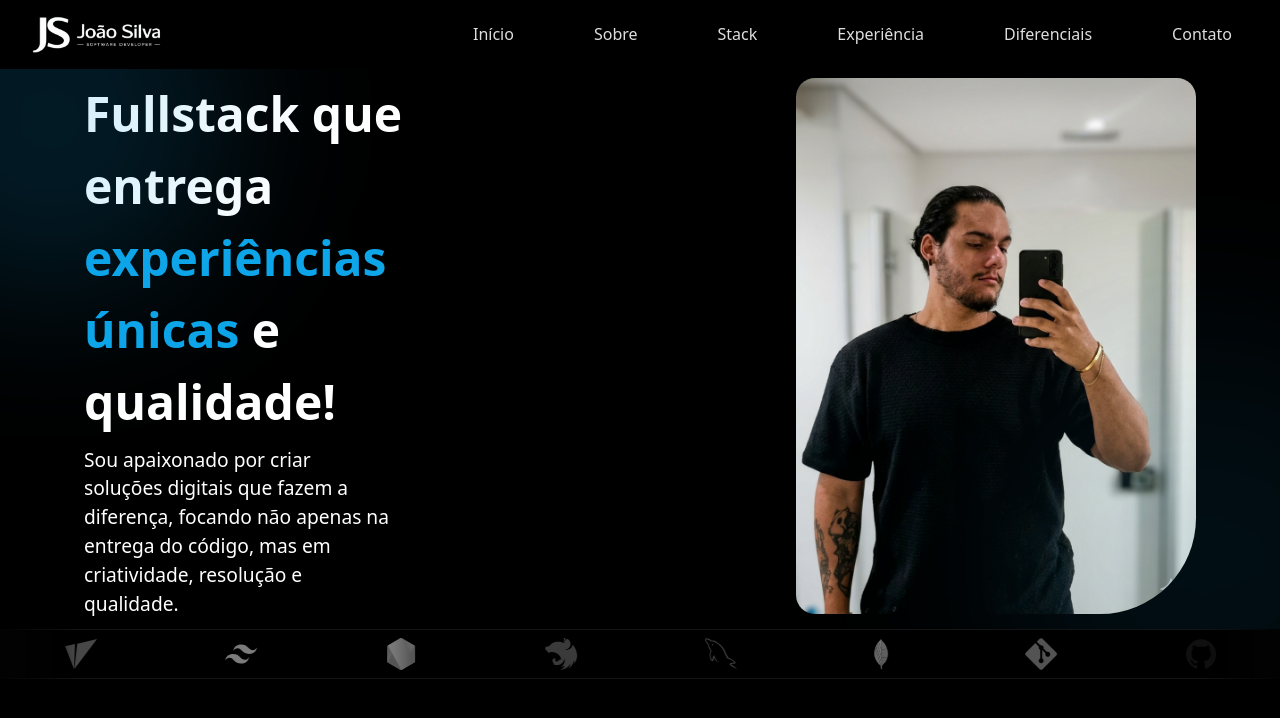
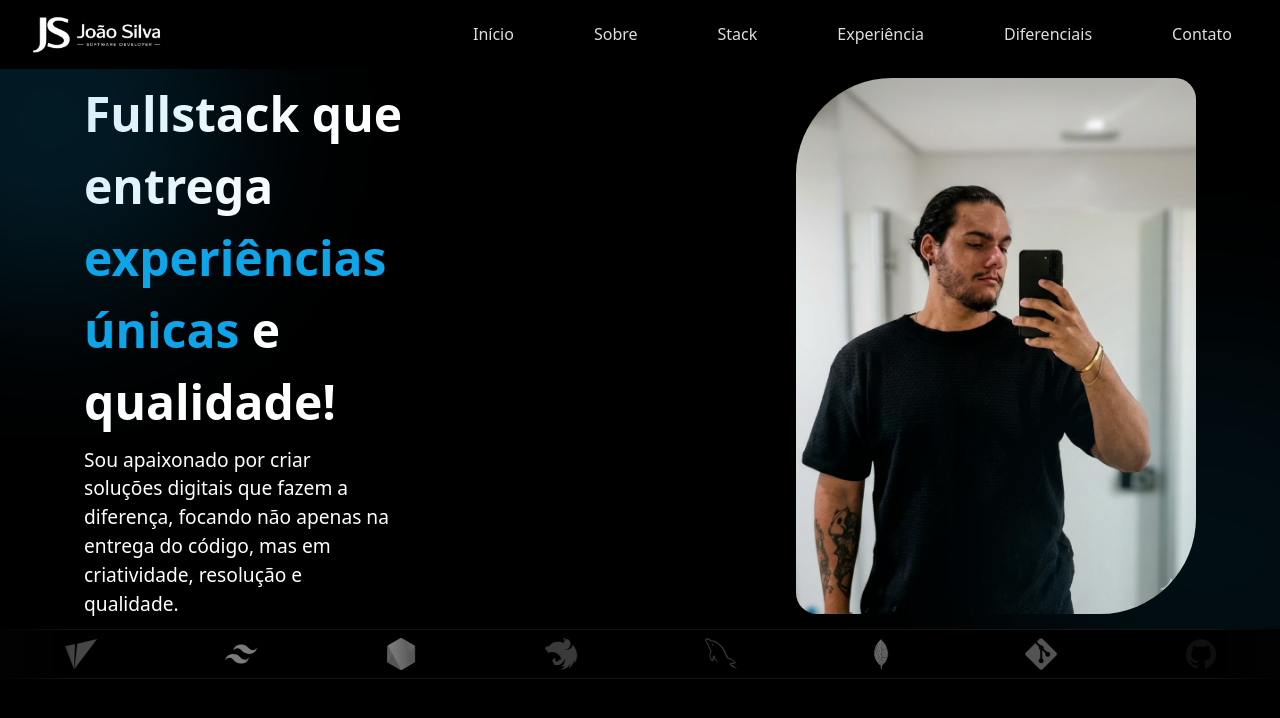
Before and after one commit to hnrkDEV/meu-portfolio, a React (Vite) app: page / in a window 1280 px wide. Shown: the top 718 px of the page. Built offline with nearby package versions, Linux system fonts and the light colour scheme; a web font is replaced by a local one.

Commit message:
feat: adjusting the image border radius

```diff
--- a/src/styles/hero.css
+++ b/src/styles/hero.css
@@ -62,8 +62,9 @@
 
 .hero-img {
   width: 25rem;
-  border-radius: 19px;
+  border-radius: 21px;
   border-bottom-right-radius: 6rem;
+  border-top-left-radius: 6rem;
   z-index: 1;
 }
 
```
